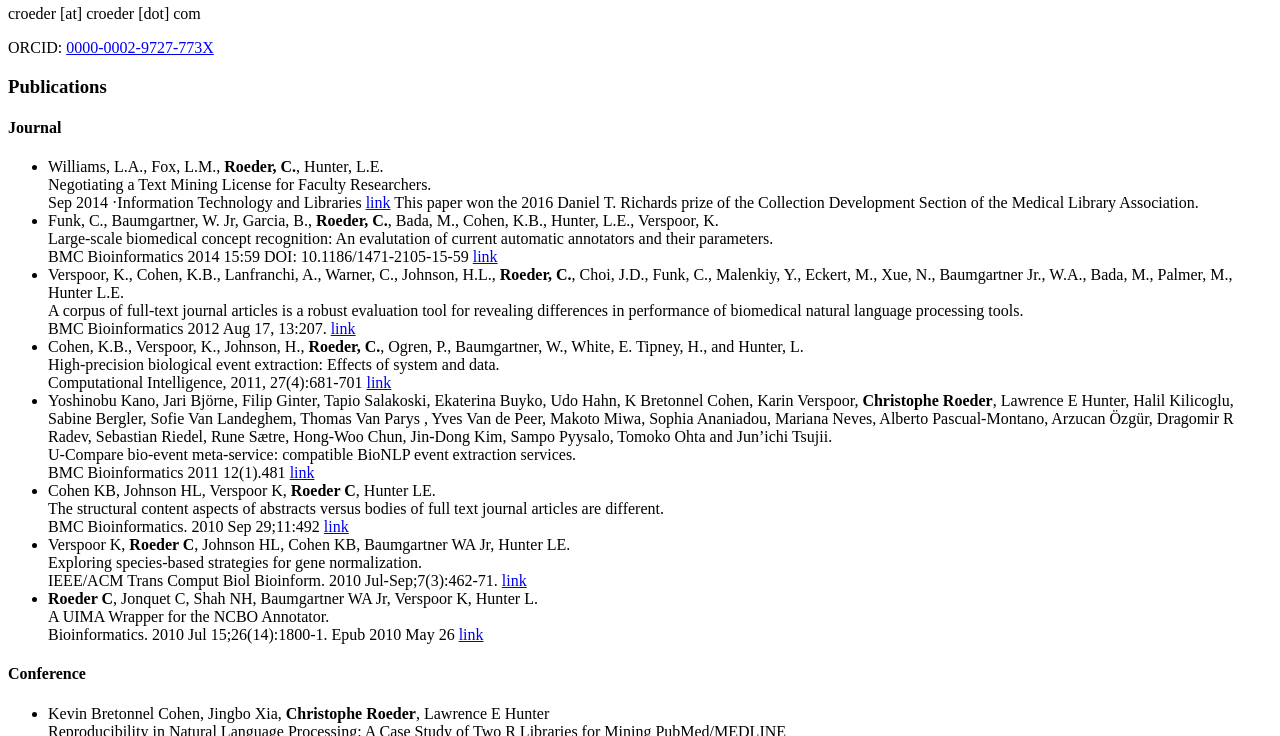
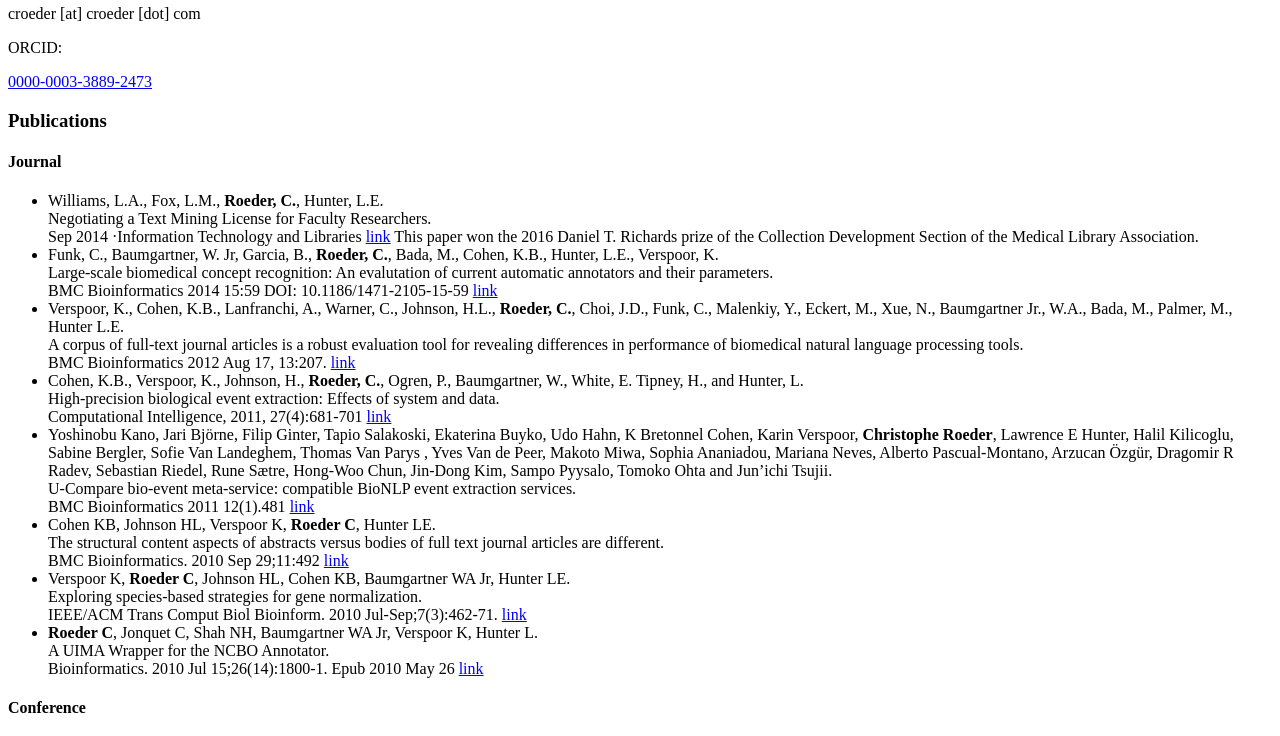
Before and after one commit to croeder/croeder.github.io, a plain HTML site: page Roeder_Pubs.html in a window 1280 px wide. Shown: the part 50-786 px from the top of the page. Drawn offline with Linux system fonts and the light colour scheme.

Commit message:
corrected ORCID

```diff
--- a/Roeder_Pubs.html
+++ b/Roeder_Pubs.html
@@ -4,7 +4,11 @@
 <body>
 <h2>Christophe Roeder</h2>
 croeder [at] croeder [dot] com
-<p><a ref="http://about.orcid.org">ORCID</a>: <a href="https://orcid.org/0000-0002-9727-773X">0000-0002-9727-773X</a></p>
+<p><a ref="http://about.orcid.org">ORCID</a>:
+<!--<a href="https://orcid.org/0000-0002-9727-773X">0000-0002-9727-773X</a></p> -->
+<p>
+<a href="https://orcid.org/0000-0003-3889-2473">0000-0003-3889-2473</a></p>
+</a></p>
 
 
 <p></p><h3>Publications</h3>
```
